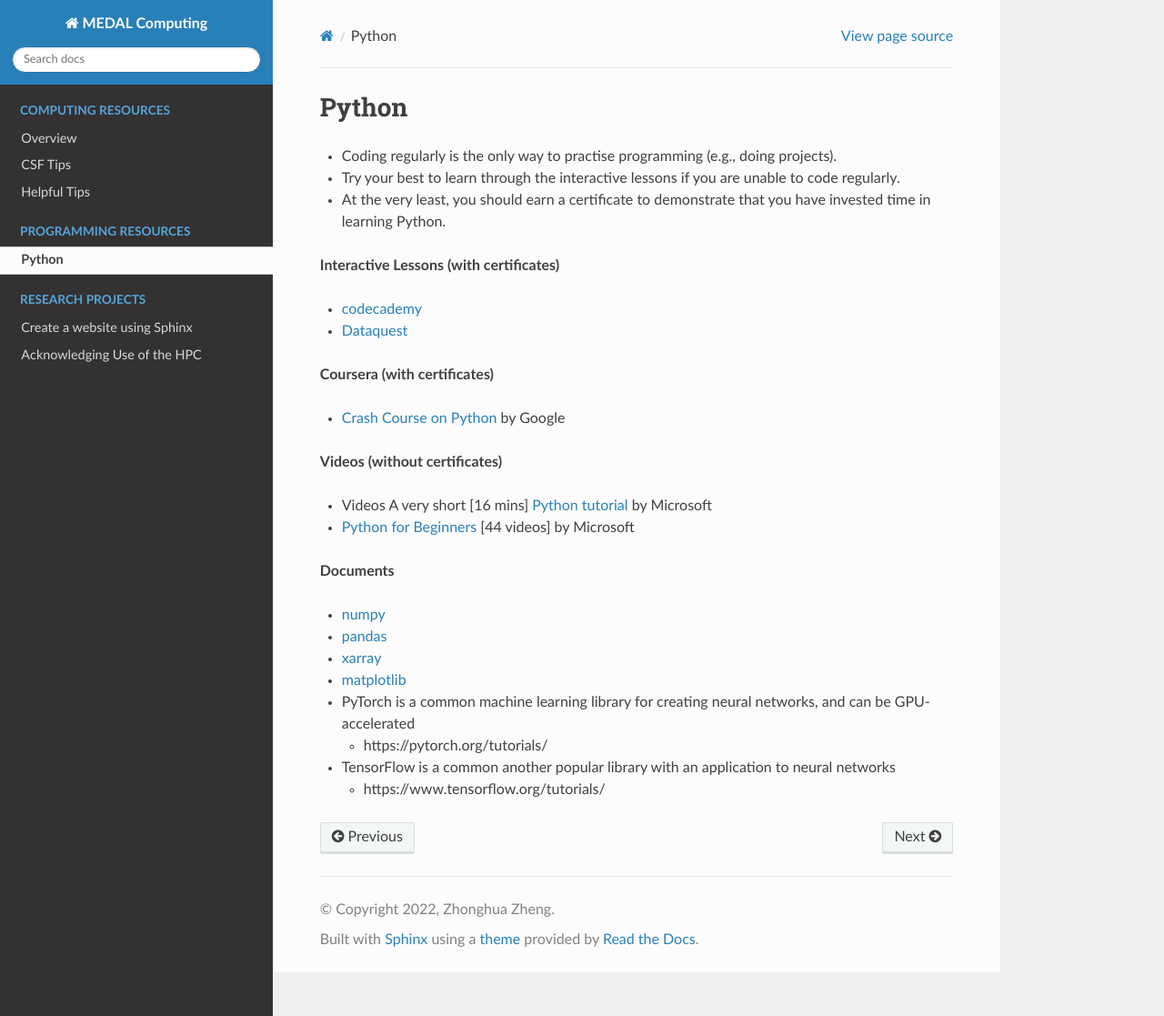
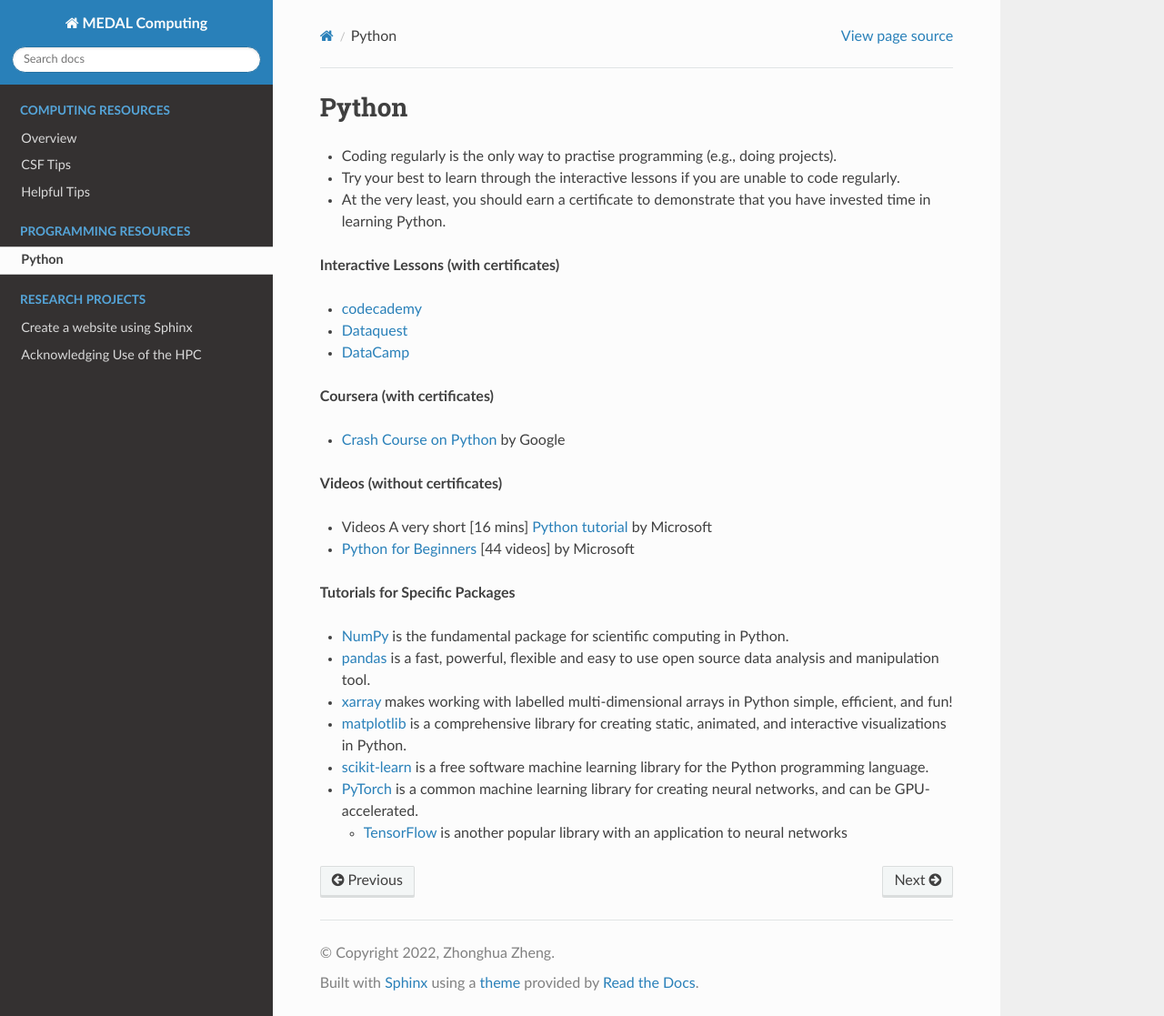
Before and after one commit to envdes/computing, a Sphinx documentation site: the page built from docs/pages/programming_resources/python.md, in a window 1280 px wide and 1117 px high. Shown: the whole window at 91% size. Built offline with Sphinx 7.4.7 and the Read the Docs theme 2.0.0, drawn with Linux system fonts in a browser that asks for light colours.

Commit message:
Update python.md

```diff
--- a/docs/pages/programming_resources/python.md
+++ b/docs/pages/programming_resources/python.md
@@ -8,6 +8,7 @@
 
 - [codecademy](https://www.codecademy.com/catalog/language/python)
 - [Dataquest](https://www.dataquest.io/path/data-scientist/)
+- [DataCamp](https://www.datacamp.com/)
 
 **Coursera (with certificates)**
 
@@ -18,13 +19,12 @@
 - Videos A very short [16 mins] [Python tutorial](https://learn.microsoft.com/en-us/training/modules/intro-to-python/) by Microsoft
 - [Python for Beginners](https://aka.ms/LearnPython) [44 videos] by Microsoft
 
-**Documents**
+**Tutorials for Specific Packages**
 
-- [numpy](https://numpy.org/devdocs/user/quickstart.html)
-- [pandas](https://pandas.pydata.org/pandas-docs/stable/user_guide/cookbook.html)
-- [xarray](https://tutorial.xarray.dev/intro.html)
-- [matplotlib](https://matplotlib.org/stable/tutorials/index.html)
-- PyTorch is a common machine learning library for creating neural networks, and can be GPU-accelerated
-  - https://pytorch.org/tutorials/
-- TensorFlow is a common another popular library with an application to neural networks
-  - https://www.tensorflow.org/tutorials/
+- [NumPy](https://numpy.org/devdocs/user/quickstart.html) is the fundamental package for scientific computing in Python.
+- [pandas](https://pandas.pydata.org/pandas-docs/stable/user_guide/10min.html) is a fast, powerful, flexible and easy to use open source data analysis and manipulation tool.
+- [xarray](https://tutorial.xarray.dev/intro.html) makes working with labelled multi-dimensional arrays in Python simple, efficient, and fun!
+- [matplotlib](https://matplotlib.org/stable/tutorials/index.html) is a comprehensive library for creating static, animated, and interactive visualizations in Python.
+- [scikit-learn](https://scikit-learn.org/stable/tutorial/basic/tutorial.html) is a free software machine learning library for the Python programming language.
+- [PyTorch](https://pytorch.org/tutorials/) is a common machine learning library for creating neural networks, and can be GPU-accelerated.
+  - [TensorFlow](https://www.tensorflow.org/tutorials/) is another popular library with an application to neural networks
```
